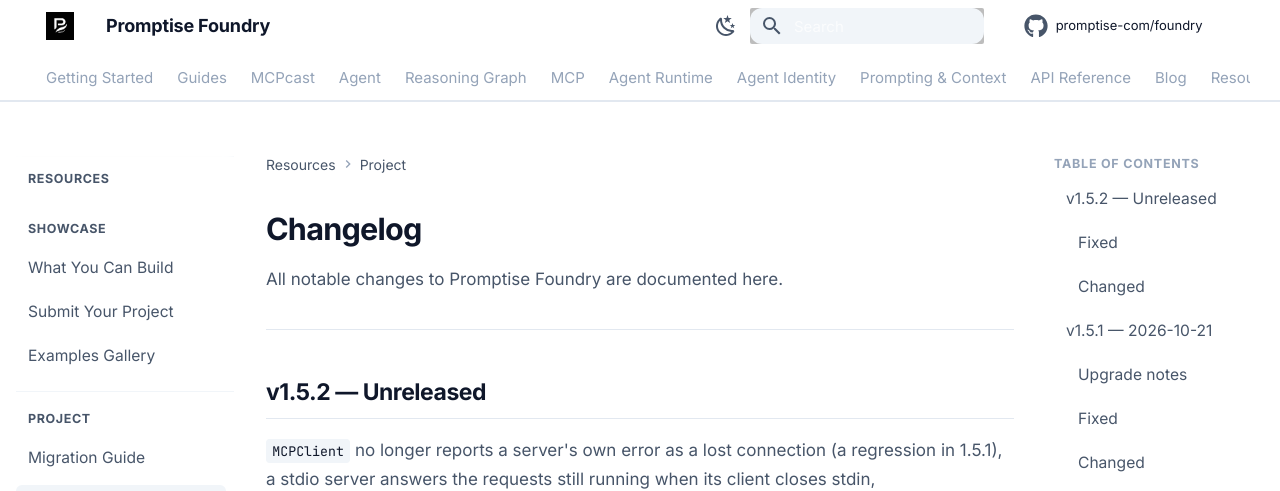
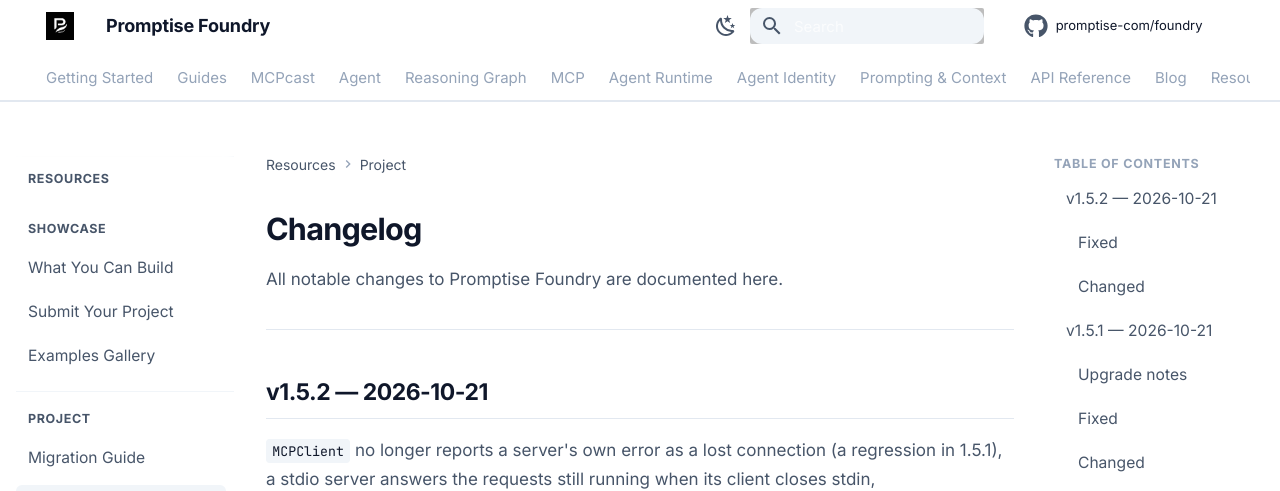
Before and after one commit to CloudEngineHub/DeepMCPAgent, an MkDocs documentation site: the page built from docs/resources/changelog.md, in a window 1280 px wide and 900 px high. Shown: the top 491 px of the window. Built offline with MkDocs 1.6.1 and Material for MkDocs 9.7.7, drawn with Linux system fonts in a browser that asks for light colours; comment, search, counter and statistics services are not loaded.

Commit message:
chore(release): 1.5.2
Co-Authored-By: Claude Opus 5.5 <noreply@anthropic.com>

```diff
--- a/docs/resources/changelog.md
+++ b/docs/resources/changelog.md
@@ -4,7 +4,7 @@ All notable changes to Promptise Foundry are documented here.
 
 ---
 
-## v1.5.2 — Unreleased
+## v1.5.2 — 2026-10-21
 
 `MCPClient` no longer reports a server's own error as a lost connection (a regression in 1.5.1), a stdio server answers the requests still running when its client closes stdin, `get_node_status()` reports an unreachable node as `NodeUnreachableError`, and an event or message trigger dead-letters every event its full buffer drops, also before its listener runs.
 
```
Also changed, not shown: CHANGELOG.md (+1 -1 lines).
